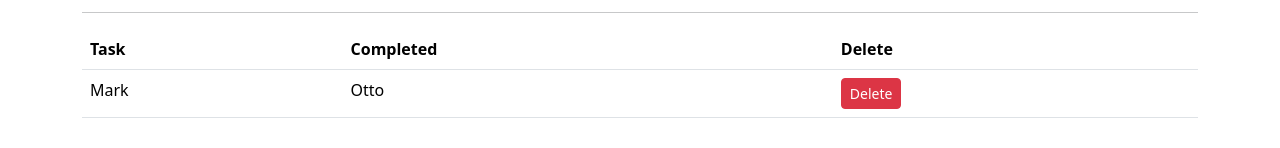
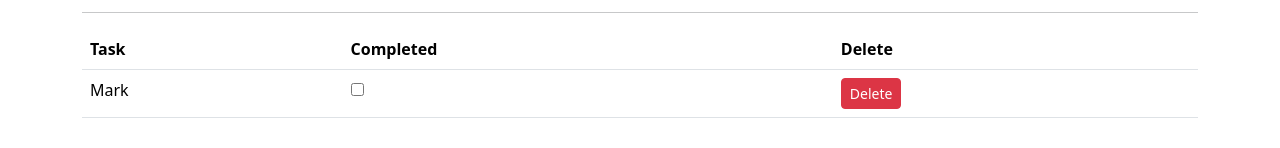
Before and after one commit to pritampatil1111/my-angular-app, an Angular app: page / in a window 1280 px wide. Shown: the part 238-386 px from the top of the page. Built offline with nearby package versions, Linux system fonts and the light colour scheme.

Commit message:
added checkbox

```diff
--- a/src/app/todolist/todolist.component.html
+++ b/src/app/todolist/todolist.component.html
@@ -27,7 +27,7 @@
   <tbody>
     <tr>
       <td>Mark</td>
-      <td>Otto</td>
+      <td><input type="checkbox"></td>
       <td><button class="btn btn-danger btn-sm">Delete</button></td>
     </tr>
 
```
